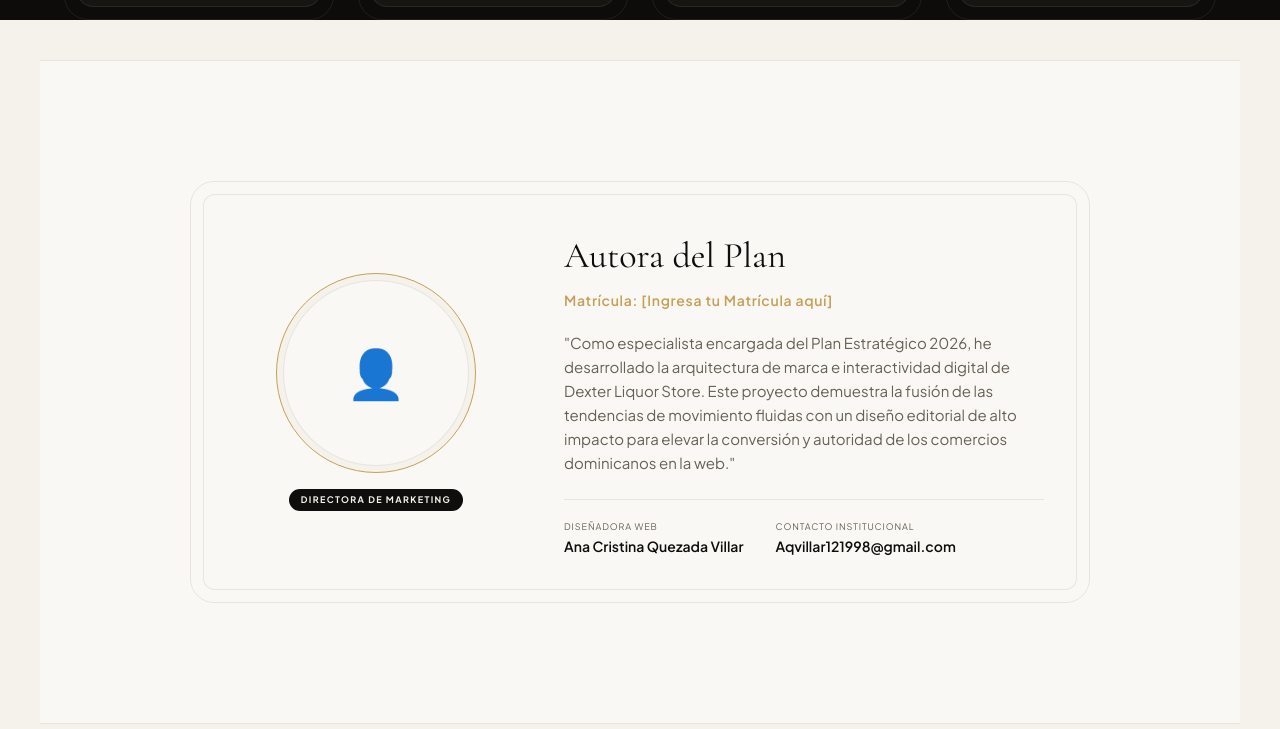
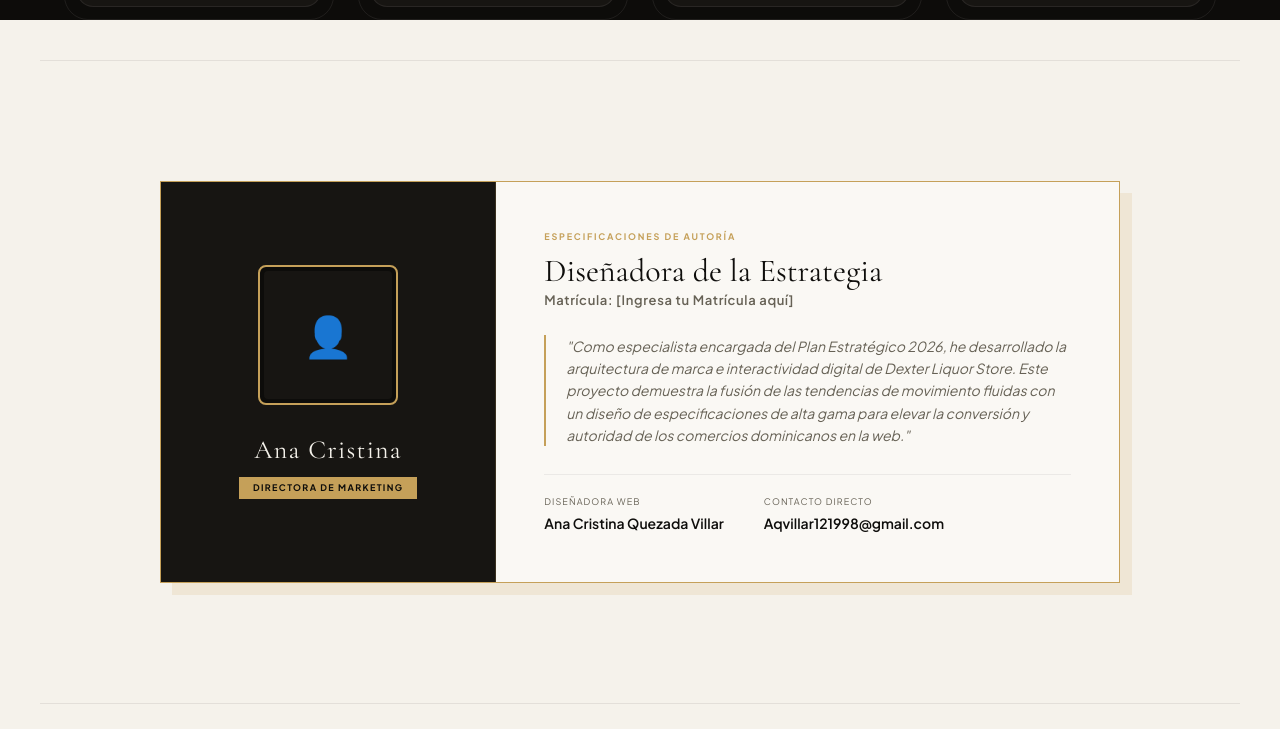
Before and after one commit to JosePinalesv2/DEXTER-LIQUOR-STORE, a website built with Vite: page index.html in a window 1280 px wide. Shown: the part 7791-8520 px from the top of the page. Built offline with nearby package versions, Linux system fonts and the light colour scheme.

Commit message:
style: rediseña la tarjeta de perfil de estudiante con formato asimétrico y paneles divididos

```diff
--- a/index.html
+++ b/index.html
@@ -488,41 +488,46 @@
       </section>
 
       <!-- SECTION F: PERFIL CORPORATIVO DE LA CREADORA (CONSIGNA OBLIGATORIA) -->
-      <section class="section student-section" id="autoria">
-        <div class="student-card-container double-bezel">
-          <div class="double-bezel-inner student-card">
-            <!-- Student Avatar Container -->
-            <div class="student-img-container">
-              <div class="student-avatar-wrapper">
-                <div class="student-avatar-inner">
-                  <!-- Avatar Icon / Placeholder image -->
-                  <div class="student-avatar-placeholder">👤</div>
+      <section class="section jw-student-section" id="autoria">
+        <div class="jw-student-card-container">
+          <div class="jw-student-card">
+
+            <!-- Left Pane: Dark Boutique Panel (35% width) -->
+            <div class="jw-student-left">
+              <div class="jw-student-avatar-wrapper">
+                <div class="jw-student-avatar-inner">
+                  <div class="jw-student-avatar-placeholder">👤</div>
                 </div>
               </div>
-              <span class="student-badge-role">Directora de Marketing</span>
+              <h4 class="jw-student-left-name">Ana Cristina</h4>
+              <span class="jw-student-badge-role">Directora de Marketing</span>
             </div>
 
-            <!-- Student Profile Information -->
-            <div class="student-info">
-              <h3>Autora del Plan</h3>
-              <p class="student-id" id="student-id-placeholder">Matrícula: [Matrícula]</p>
+            <!-- Right Pane: Warm Cream Editorial Panel (65% width) -->
+            <div class="jw-student-right">
+              <span class="jw-student-pretitle">ESPECIFICACIONES DE AUTORÍA</span>
+              <h3 class="jw-student-title">Diseñadora de la Estrategia</h3>
+              <p class="jw-student-id" id="student-id-placeholder">Matrícula: [Matrícula]</p>
 
-              <p class="student-bio">
-                "Como especialista encargada del Plan Estratégico 2026, he desarrollado la arquitectura de marca e interactividad digital de Dexter Liquor Store. Este proyecto demuestra la fusión de las tendencias de movimiento fluidas con un diseño editorial de alto impacto para elevar la conversión y autoridad de los comercios dominicanos en la web."
-              </p>
+              <div class="jw-student-bio-quote">
+                <p class="jw-student-bio">
+                  "Como especialista encargada del Plan Estratégico 2026, he desarrollado la arquitectura de marca e interactividad digital de Dexter Liquor Store. Este proyecto demuestra la fusión de las tendencias de movimiento fluidas con un diseño de especificaciones de alta gama para elevar la conversión y autoridad de los comercios dominicanos en la web."
+                </p>
+              </div>
 
               <!-- Credentials (Word document specs) -->
-              <div class="student-credentials">
-                <div class="credential-item">
+              <div class="jw-student-credentials">
+                <div class="jw-credential-item">
                   <span>Diseñadora Web</span>
                   <p id="student-name-placeholder">[Cargando nombre...]</p>
                 </div>
-                <div class="credential-item">
-                  <span>Contacto Institucional</span>
+                <div class="jw-credential-item">
+                  <span>Contacto Directo</span>
                   <p id="student-email-placeholder">[Cargando correo...]</p>
                 </div>
               </div>
             </div>
+
           </div>
         </div>
       </section>
--- a/src/style.css
+++ b/src/style.css
@@ -1466,132 +1466,190 @@ body {
 }
 
 /* Student Professional Profile Card Section */
-.student-section {
-  background-color: #FAF8F4;
+.jw-student-section {
+  background-color: var(--bg-cream);
   border-top: 1px solid var(--border-light);
   border-bottom: 1px solid var(--border-light);
-}
-
-.student-card-container {
-  max-width: 900px;
+  padding: 120px 24px;
+}
+
+.jw-student-card-container {
+  max-width: 960px;
   margin: 0 auto;
 }
 
-.student-card {
+.jw-student-card {
   display: grid;
-  grid-template-columns: 280px 1fr;
-  gap: 48px;
-  align-items: center;
+  grid-template-columns: 35% 65%;
+  border: 1px solid var(--gold);
+  border-radius: 0px; /* Sharp borders */
+  background-color: transparent;
+  overflow: hidden;
+  box-shadow: 12px 12px 0px var(--gold-glow); /* Retro offset shadow - completely different */
+  transition: var(--transition-smooth);
+}
+
+.jw-student-card:hover {
+  transform: translate(-4px, -4px);
+  box-shadow: 16px 16px 0px var(--gold);
 }
 
 @media (max-width: 768px) {
-  .student-card {
+  .jw-student-card {
     grid-template-columns: 1fr;
-    gap: 32px;
-    text-align: center;
-  }
-}
-
-.student-img-container {
+  }
+}
+
+.jw-student-left {
+  background-color: var(--bg-dark-accent);
+  color: var(--text-light);
+  padding: 48px 32px;
   display: flex;
   flex-direction: column;
   align-items: center;
-  gap: 16px;
-}
-
-.student-avatar-wrapper {
-  width: 200px;
-  height: 200px;
-  border-radius: 50%;
-  padding: 6px;
-  border: 1px solid var(--gold);
-  position: relative;
-  background-color: var(--bg-cream);
+  justify-content: center;
+  border-right: 1px solid rgba(197, 160, 89, 0.2);
+  text-align: center;
+}
+
+@media (max-width: 768px) {
+  .jw-student-left {
+    border-right: none;
+    border-bottom: 1px solid rgba(197, 160, 89, 0.2);
+  }
+}
+
+.jw-student-avatar-wrapper {
+  width: 140px;
+  height: 140px;
+  border-radius: 8px; /* Soft-rounded square instead of circle */
+  padding: 4px;
+  border: 2px solid var(--gold);
+  background-color: var(--bg-dark);
   display: flex;
   align-items: center;
   justify-content: center;
   overflow: hidden;
-}
-
-.student-avatar-inner {
+  margin-bottom: 24px;
+  transition: var(--transition-smooth);
+}
+
+.jw-student-card:hover .jw-student-avatar-wrapper {
+  transform: scale(1.05);
+}
+
+.jw-student-avatar-inner {
   width: 100%;
   height: 100%;
-  border-radius: 50%;
-  background-color: #FAF8F4;
-  border: 1px solid var(--border-light);
+  border-radius: 4px;
+  background-color: var(--bg-dark-accent);
   display: flex;
   align-items: center;
   justify-content: center;
   overflow: hidden;
 }
 
-.student-avatar-img {
-  width: 100%;
-  height: 100%;
-  object-fit: cover;
-}
-
-.student-avatar-placeholder {
-  font-size: 48px;
-  color: var(--gold);
-}
-
-.student-badge-role {
+.jw-student-avatar-placeholder {
+  font-size: 40px;
+  color: var(--gold);
+}
+
+.jw-student-left-name {
+  font-family: var(--font-serif);
+  font-size: 26px;
+  font-weight: 400;
+  color: var(--text-light);
+  margin-bottom: 6px;
+  letter-spacing: 0.05em;
+}
+
+.jw-student-badge-role {
   font-size: 9px;
   font-weight: 700;
   text-transform: uppercase;
   letter-spacing: 0.15em;
-  color: var(--bg-cream);
-  background: var(--text-dark);
-  padding: 4px 12px;
-  border-radius: 100px;
-}
-
-.student-info h3 {
-  font-family: var(--font-serif);
-  font-size: 36px;
+  color: var(--bg-dark);
+  background: var(--gold);
+  padding: 4px 14px;
+  border-radius: 0px; /* Sharp badge */
+}
+
+.jw-student-right {
+  background-color: #FAF8F4;
+  padding: 48px;
+  display: flex;
+  flex-direction: column;
+  justify-content: space-between;
+}
+
+.jw-student-pretitle {
+  font-size: 9px;
+  font-weight: 700;
+  text-transform: uppercase;
+  letter-spacing: 0.2em;
+  color: var(--gold);
+  margin-bottom: 8px;
+  display: block;
+}
+
+.jw-student-title {
+  font-family: var(--font-serif);
+  font-size: 32px;
   font-weight: 400;
-  margin-bottom: 4px;
-}
-
-.student-info .student-id {
+  color: var(--text-dark);
+  margin-bottom: 2px;
+  line-height: 1.1;
+}
+
+.jw-student-id {
+  font-size: 13px;
+  font-weight: 600;
+  color: var(--text-muted-dark);
+  letter-spacing: 0.05em;
+  margin-bottom: 24px;
+}
+
+.jw-student-bio-quote {
+  border-left: 2px solid var(--gold);
+  padding-left: 20px;
+  margin-bottom: 28px;
+  position: relative;
+}
+
+.jw-student-bio {
   font-size: 14px;
-  color: var(--gold);
-  font-weight: 600;
-  letter-spacing: 0.05em;
-  margin-bottom: 20px;
-}
-
-.student-bio {
-  font-size: 15px;
+  line-height: 1.6;
   color: var(--text-muted-dark);
-  margin-bottom: 24px;
-}
-
-.student-credentials {
-  display: flex;
-  gap: 32px;
-  border-top: 1px solid var(--border-light);
+  font-style: italic;
+}
+
+.jw-student-credentials {
+  display: flex;
+  gap: 40px;
+  border-top: 1px solid rgba(13, 12, 10, 0.06);
   padding-top: 20px;
 }
 
-@media (max-width: 768px) {
-  .student-credentials {
-    justify-content: center;
-  }
-}
-
-.credential-item span {
+@media (max-width: 576px) {
+  .jw-student-credentials {
+    flex-direction: column;
+    gap: 16px;
+  }
+}
+
+.jw-credential-item span {
   display: block;
   font-size: 9px;
   text-transform: uppercase;
-  letter-spacing: 0.1em;
+  letter-spacing: 0.12em;
   color: var(--text-muted-dark);
-}
-
-.credential-item p {
+  margin-bottom: 2px;
+}
+
+.jw-credential-item p {
   font-size: 14px;
   font-weight: 600;
+  color: var(--text-dark);
 }
 
 /* Conclusión Editorial Section */
```
